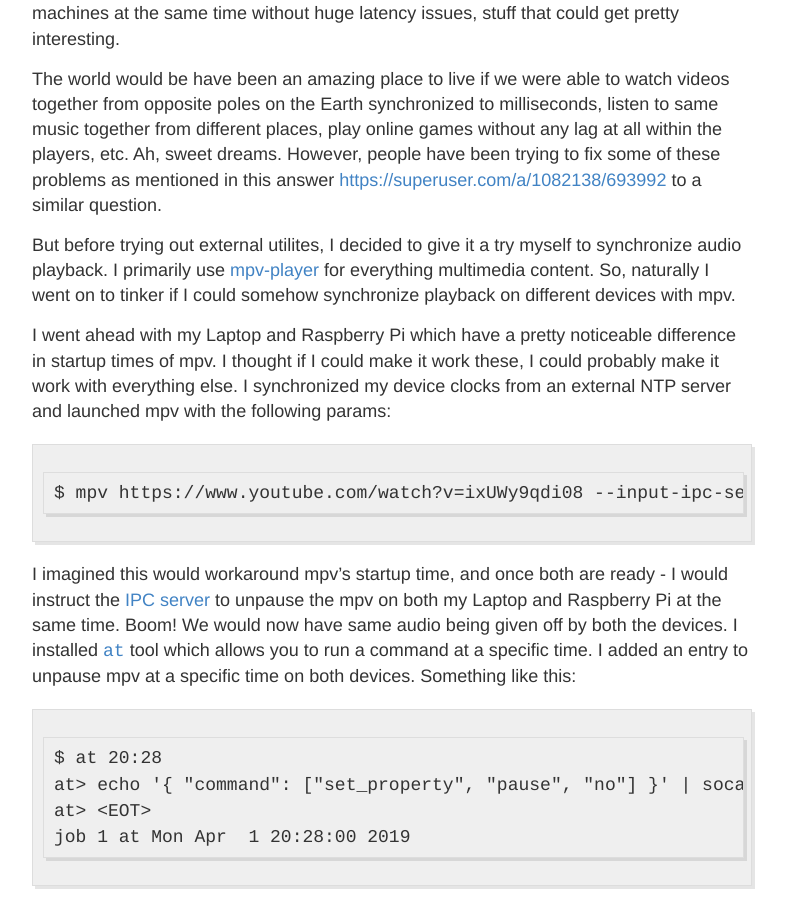
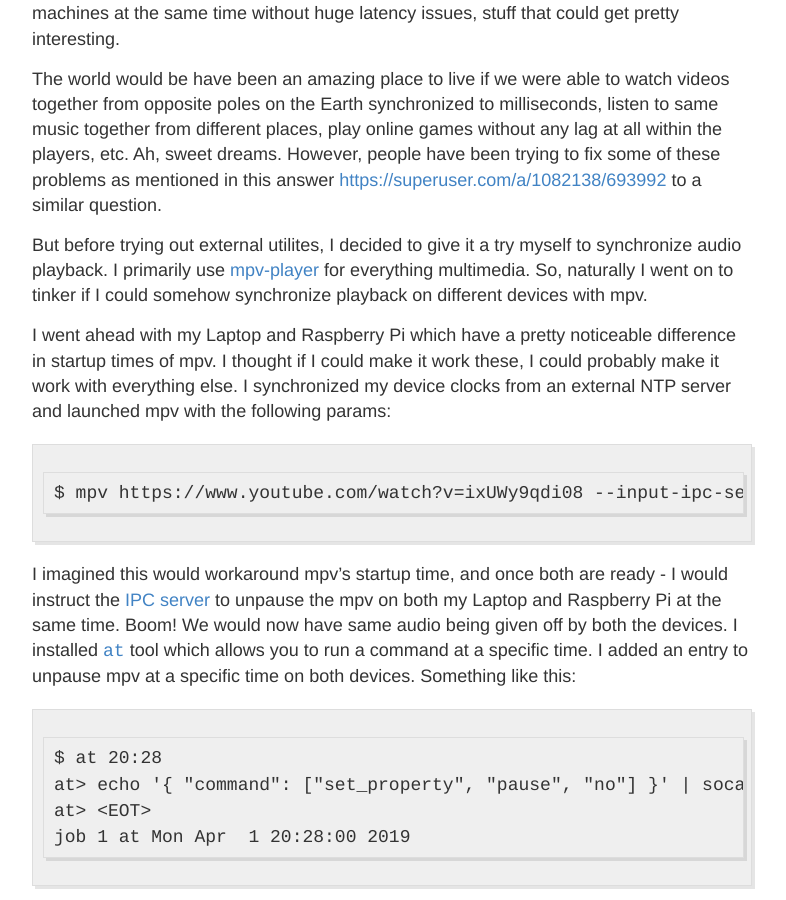
Before and after one commit to ritiek/ritiek.github.io, a Jekyll site: the page built from _posts/2019-04-01-blog-post-12.md, in a window 1280 px wide and 900 px high, scrolled down 327 px. Shown: the whole window, without its empty margins (248-1034 px from the left). Built offline with Jekyll 4.4.1, drawn with Linux system fonts in a browser that asks for light colours; our own code applies the rules of GitHub Pages for plain Markdown files.

Commit message:
Fix typos/grammar

```diff
--- a/_posts/2019-04-01-blog-post-12.md
+++ b/_posts/2019-04-01-blog-post-12.md
@@ -21,7 +21,7 @@ these problems as mentioned in this answer [https://superuser.com/a/1082138/6939
 to a similar question.
 
 But before trying out external utilites, I decided to give it a try myself to synchronize audio playback. I
-primarily use [mpv-player](https://mpv.io/) for everything multimedia content. So, naturally I went on to tinker
+primarily use [mpv-player](https://mpv.io/) for everything multimedia. So, naturally I went on to tinker
 if I could somehow synchronize playback on different devices with mpv.
 
 I went ahead with my Laptop and Raspberry Pi which have a pretty noticeable difference in startup times of mpv.
```
Also changed, not shown: _posts/2019-02-25-blog-post-11.md (+2 -2 lines).
